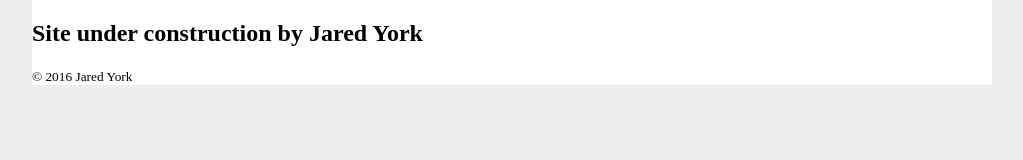
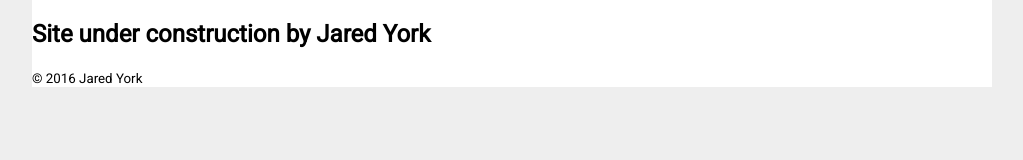
Before and after one commit to jaredyork/jaredyork.github.io, a plain HTML site: page index.html in a window 1280 px wide. Shown: the whole page, without its empty margins (128-1151 px from the left). Drawn offline with Linux system fonts and the light colour scheme.

Commit message:
Added roboto font.

```diff
--- a/css/style.css
+++ b/css/style.css
@@ -10,6 +10,7 @@ html, body
   display: flex;
   flex-direction: row;
   justify-content: center;
+  font-family: "Roboto", sans-serif;
 }
 
 .container-page
--- a/index.html
+++ b/index.html
@@ -4,7 +4,8 @@
     <meta charset="utf-8" lang="en-us" />
     <title>Jared York</title>
 
-    <link rel="stylesheet" type="text/css" href="css/style.css" />
+    <link href="https://fonts.googleapis.com/css?family=Roboto" rel="stylesheet">
+    <link rel="stylesheet" type="text/css" href="https://jaredyork.github.io/css/style.css" />
   </head>
 
   <body>
```
